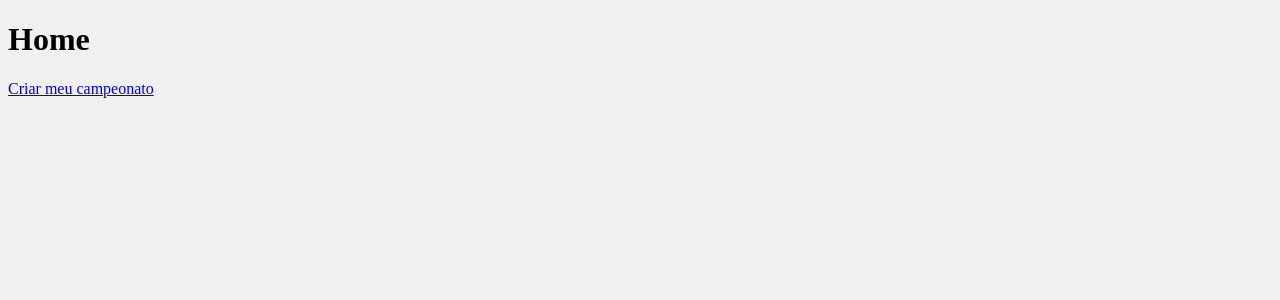
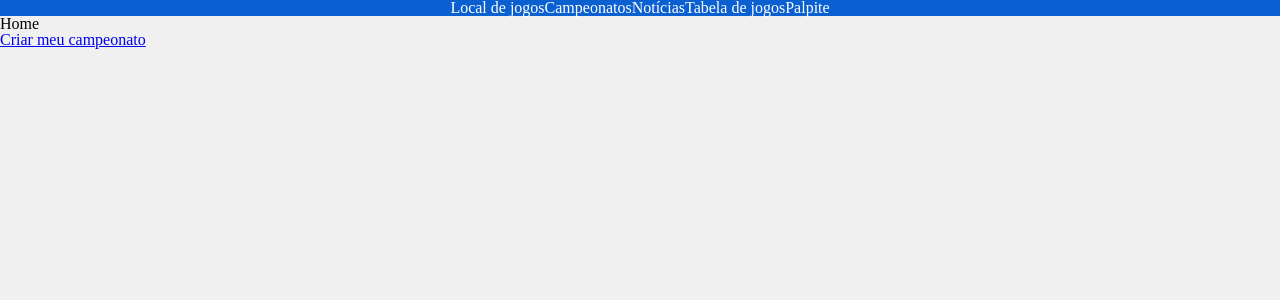
Before and after one commit to Ramon-Rogerio/portal-vem-pro-fute-mania, a React (Vite) app: page / in a window 1280 px wide. Shown: the top 300 px of the page. Built offline with nearby package versions, Linux system fonts and the light colour scheme.

Commit message:
feat: Criação do cabeçalho do site

```diff
--- /dev/null
+++ b/src/components/organisms/HeaderWeb/index.jsx
@@ -0,0 +1,18 @@
+import { HeaderBetween, NavLinks } from "./styles";
+
+export default function HeaderSite(props) {
+  console.log(props);
+  return (
+    <HeaderBetween>
+      <NavLinks>
+        <ul>
+            <li>Local de jogos</li>
+            <li>Campeonatos</li>
+            <li>Notícias</li>
+            <li>Tabela de jogos</li>
+            <li>Palpite</li>
+        </ul>
+      </NavLinks>
+    </HeaderBetween>
+  );
+}
--- /dev/null
+++ b/src/components/organisms/HeaderWeb/styles.jsx
@@ -0,0 +1,14 @@
+import styled from "@emotion/styled";
+
+export const HeaderBetween = styled('header')(() => ({
+    backgroundColor: '#0B60D1',
+    display: 'flex',
+    justifyContent: 'center',
+}));
+
+export const NavLinks = styled('nav')(() => ({
+    ul: {
+        display: 'flex',
+        color: '#FFFFFF',
+    }
+}));
--- a/src/index.css
+++ b/src/index.css
@@ -1,3 +1,48 @@
+
+html, body, div, span, applet, object, iframe,
+h1, h2, h3, h4, h5, h6, p, blockquote, pre,
+a, abbr, acronym, address, big, cite, code,
+del, dfn, em, img, ins, kbd, q, s, samp,
+small, strike, strong, sub, sup, tt, var,
+b, u, i, center,
+dl, dt, dd, ol, ul, li,
+fieldset, form, label, legend,
+table, caption, tbody, tfoot, thead, tr, th, td,
+article, aside, canvas, details, embed,
+figure, figcaption, footer, header, hgroup,
+menu, nav, output, ruby, section, summary,
+time, mark, audio, video {
+    margin: 0;
+    padding: 0;
+    border: 0;
+    font-size: 100%;
+    font: inherit;
+    vertical-align: baseline;
+}
+/* HTML5 display-role reset for older browsers */
+article, aside, details, figcaption, figure,
+footer, header, hgroup, menu, nav, section {
+    display: block;
+}
+body {
+    line-height: 1;
+}
+ol, ul {
+    list-style: none;
+}
+blockquote, q {
+    quotes: none;
+}
+blockquote:before, blockquote:after,
+q:before, q:after {
+    content: '';
+    content: none;
+}
+table {
+    border-collapse: collapse;
+    border-spacing: 0;
+}
+
 body {
   background-color: #f0f0f0;
 }
--- a/src/pages/Index/index.jsx
+++ b/src/pages/Index/index.jsx
@@ -1,8 +1,10 @@
 import { Link } from "react-router-dom";
+import HeaderSite from "../../components/organisms/HeaderWeb";
 
 export default function Index() {
   return (
     <>
+      <HeaderSite />
       <h1>Home</h1>
       <Link to='/registrar-workspace'>Criar meu campeonato</Link>
     </>
```
